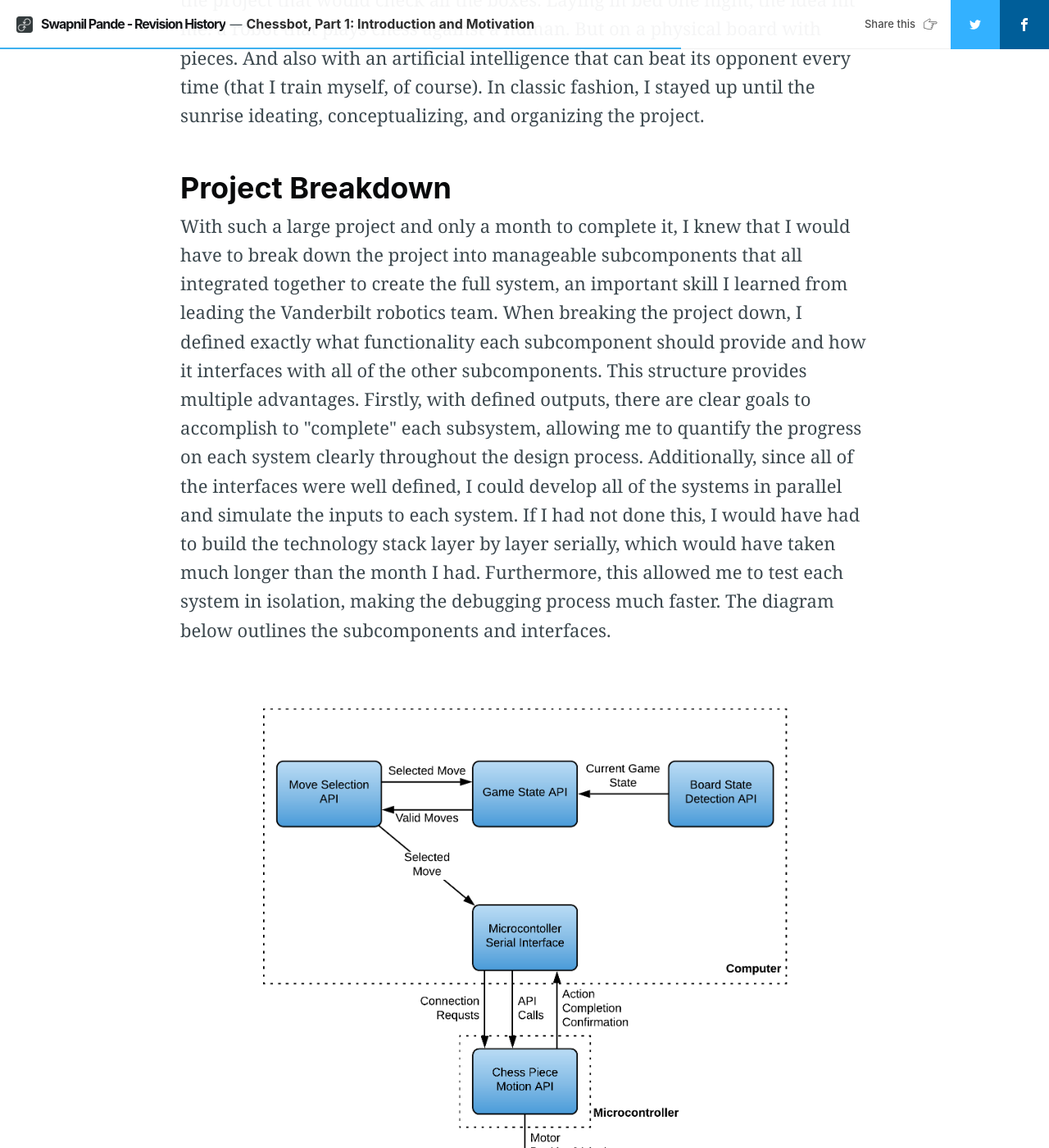
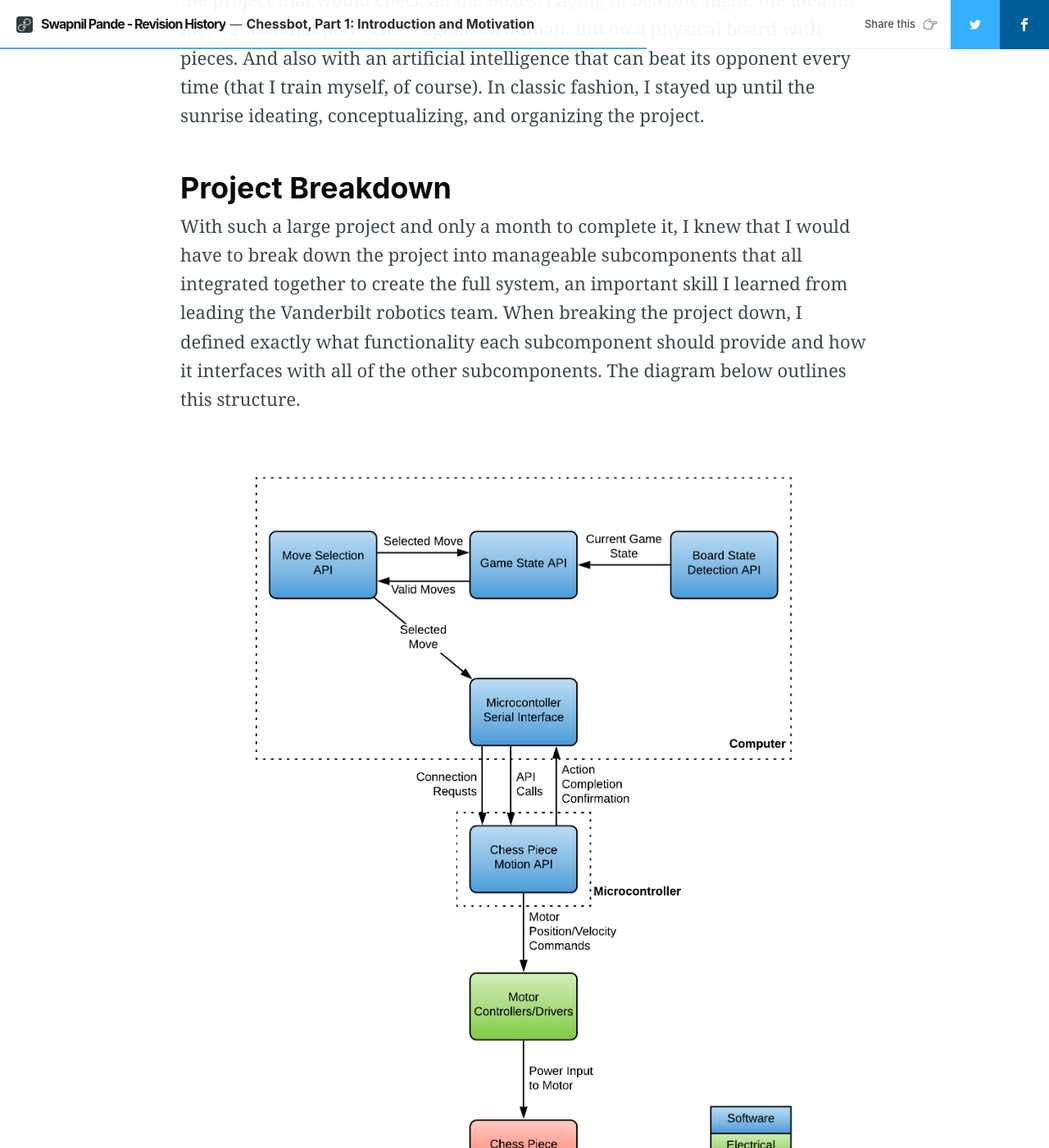
Before and after one commit to SwapnilPande/SwapnilPande.github.io, a Jekyll site: the page built from _posts/2019-05-01-chessbot-intro.html, in a window 1280 px wide and 1400 px high, scrolled down 2307 px. Shown: the whole window at 82% size. Built offline with Jekyll 4.4.1, drawn with Linux system fonts in a browser that asks for light colours; nearby versions of some CDN libraries; comment, search, counter and statistics services are not loaded; some of the changed lines change nothing that is shown; some of the changed text lies outside the part shown.

Commit message:
Finished introduction chessbot article

```diff
--- a/_posts/2019-05-01-chessbot-intro.html
+++ b/_posts/2019-05-01-chessbot-intro.html
@@ -20,9 +20,14 @@
 <p>With all of my goals in mind, I spent a couple of days brainstorming ideas for the project that would check all the boxes. Laying in bed one night, the idea hit me: a robot that plays chess against a human. But on a physical board with pieces. And also with an artificial intelligence that can beat its opponent every time (that I train myself, of course). In classic fashion, I stayed up until the sunrise ideating, conceptualizing, and organizing the project. </p>
 
 <h2 id="Project Breakdown">Project Breakdown</h2>
-<p>With such a large project and only a month to complete it, I knew that I would have to break down the project into manageable subcomponents that all integrated together to create the full system, an important skill I learned from leading the Vanderbilt robotics team. When breaking the project down, I defined exactly what functionality each subcomponent should provide and how it interfaces with all of the other subcomponents. This structure provides multiple advantages. Firstly, with defined outputs, there are clear goals to accomplish to "complete" each subsystem, allowing me to quantify the progress on each system clearly throughout the design process. Additionally, since all of the interfaces were well defined, I could develop all of the systems in parallel and simulate the inputs to each system. If I had not done this, I would have had to build the technology stack layer by layer serially, which would have taken much longer than the month I had. Furthermore, this allowed me to test each system in isolation, making the debugging process much faster. The diagram below outlines the subcomponents and interfaces.</p>
+<p>With such a large project and only a month to complete it, I knew that I would have to break down the project into manageable subcomponents that all integrated together to create the full system, an important skill I learned from leading the Vanderbilt robotics team. When breaking the project down, I defined exactly what functionality each subcomponent should provide and how it interfaces with all of the other subcomponents. The diagram below outlines this structure.</p>
 
 <figure>
     <img src="assets/images/chessbot/chessbot-subsystem-diagram.png" alt="Subsystem and Interface Diagram for ChessBot" style="width:80%">
     <figcaption>Subsystem and Interface Diagram for ChessBot</figcaption>
 </figure>
+
+
+<p>This structure provides multiple advantages. Firstly, with defined requirements, there are clear goals to accomplish to "complete" each subsystem, allowing me to quantify the progress on each system clearly throughout the design process. Additionally, since all of the interfaces were well defined, I could develop all of the systems in parallel and simulate the inputs to each system. If I had not done this, I would have had to build the technology stack layer by layer serially, which would have taken much longer than the month I had.Furthermore, this allowed me to test each system in isolation, making the debugging process much faster. </p>
+
+<p>The next articles in this series cover the design process for each of the these subomponents in more detail. Stay tuned for more ChessBot updates!</p>
```
Also changed, not shown: assets/images/chessbot/chessbot-subsystem-diagram.png.
